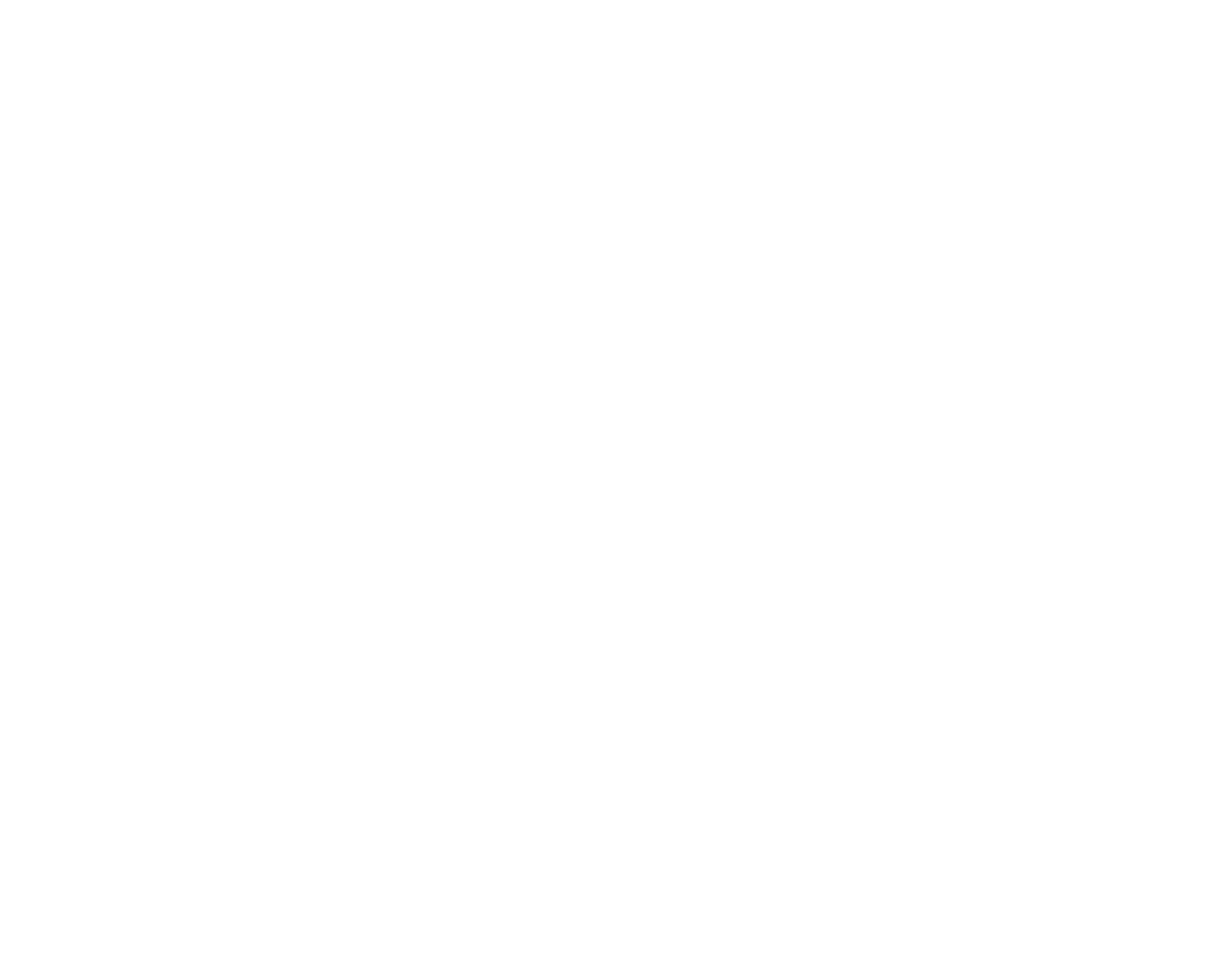
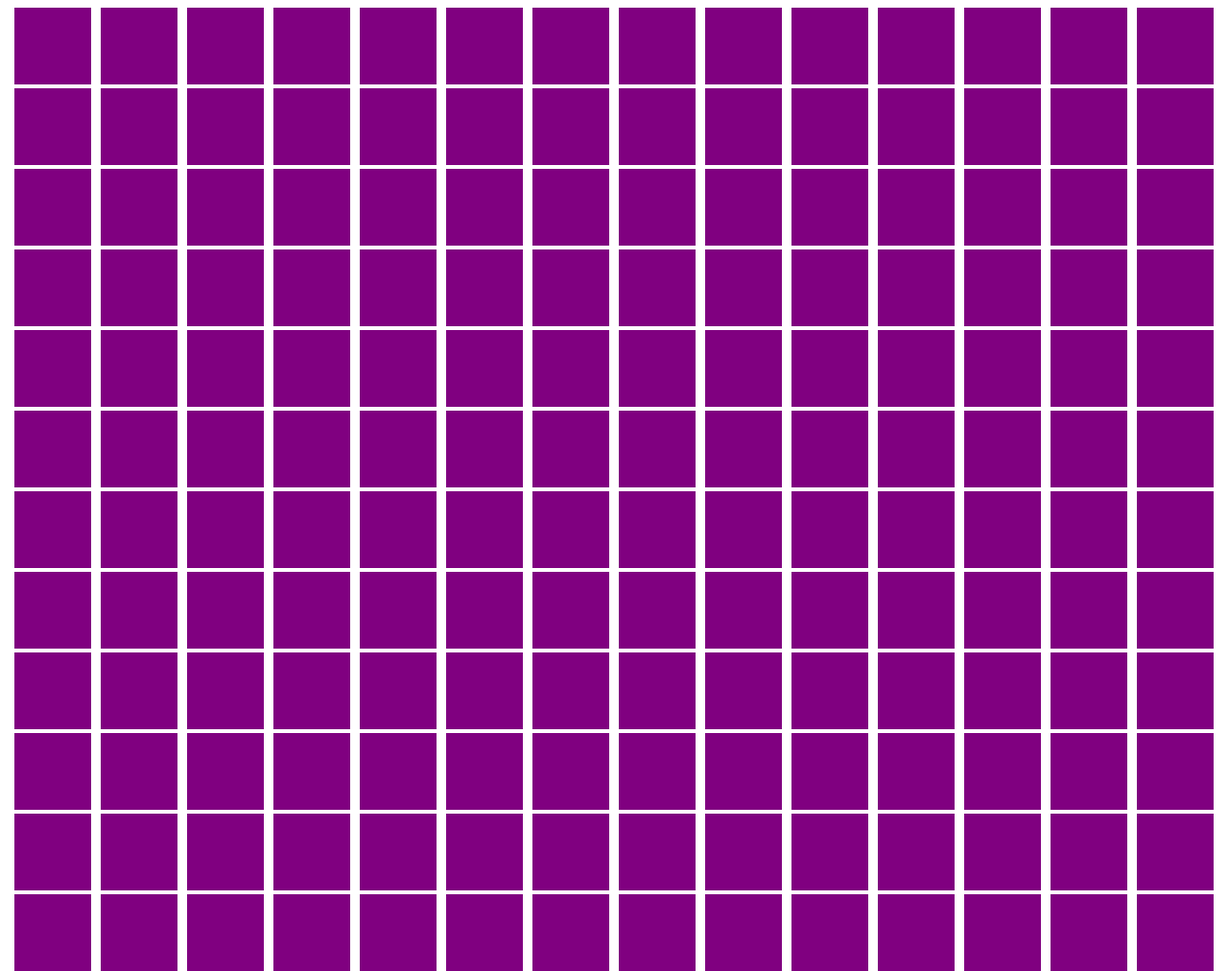
Before and after one commit to godwin-17/odin-etch-a-sketch, a plain HTML site: page index.html in a window 1280 px wide. Shown: the top 1012 px of the page at 96% size. Before the commit the page ends 800 px from the top, so only its background shows below. Drawn offline with Linux system fonts and the light colour scheme.

Commit message:
Create 16x16 grid

```diff
--- a/index.html
+++ b/index.html
@@ -10,5 +10,8 @@
 </head>
 <body>
 
+  <div class="container">
+
+  </div>
 </body>
 </html>
--- a/script.js
+++ b/script.js
@@ -0,0 +1,6 @@
+const container = document.querySelector(".container");
+
+for (let i = 0; i < 256; i++) {
+  let div = document.createElement("div");
+  container.appendChild(div);
+}
--- a/style.css
+++ b/style.css
@@ -5,3 +5,16 @@ html {
 *, *::after, *::before {
   box-sizing: inherit;
 }
+
+.container {
+  text-align: center;
+}
+
+
+.container div {
+  width: 80px;
+  height: 80px;
+  background-color: purple;
+  margin: 0 5px;
+  display: inline-block;
+}
```
